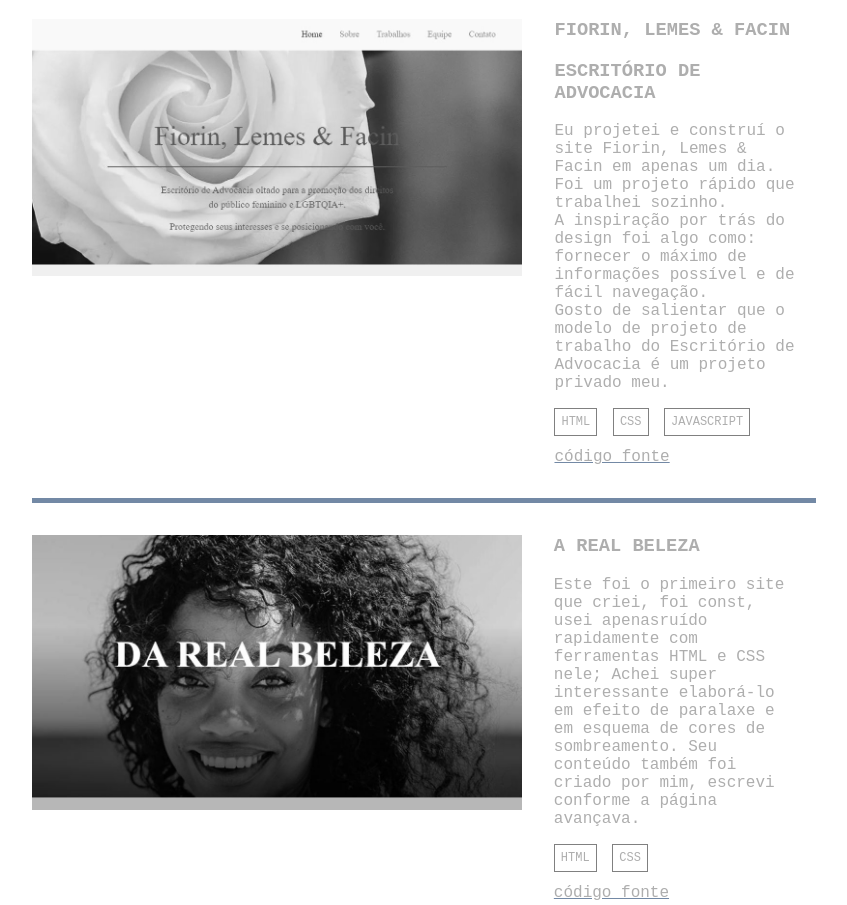
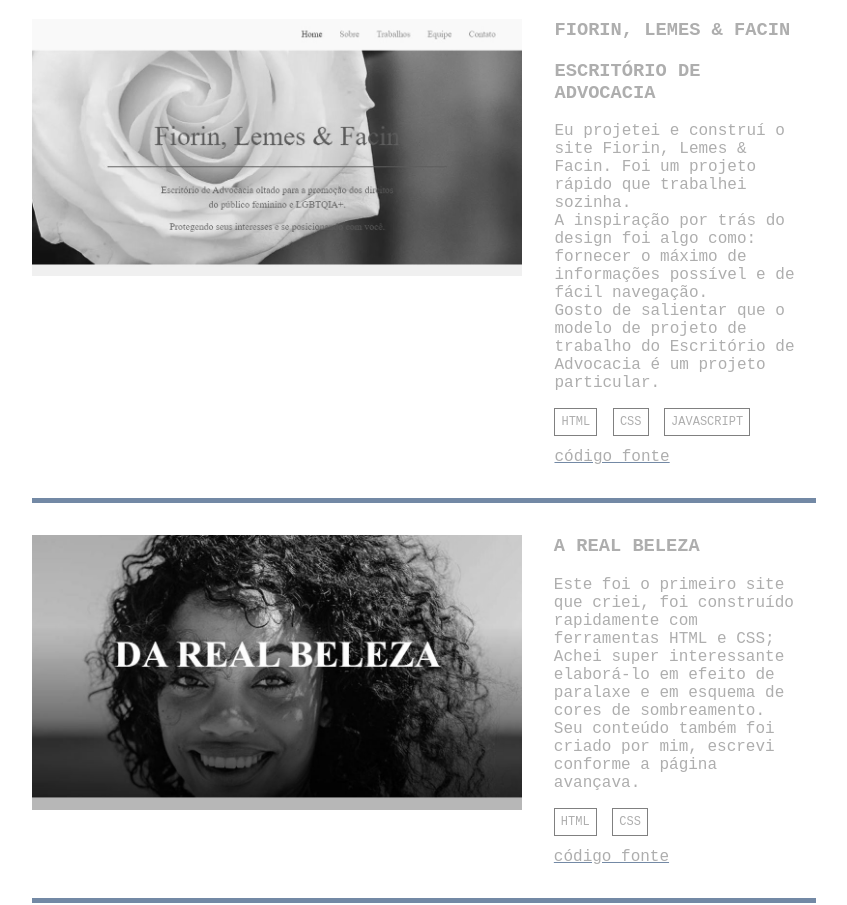
Before and after one commit to JessicaFiorinOliveira/Portfolio, a plain HTML site: page index.html in a window 1280 px wide. Shown: the part 1320-2225 px from the top of the page, without its empty margins (216-1063 px from the left). Drawn offline with Linux system fonts and the light colour scheme; files whose address does not match are found by name.

Commit message:
Update index.html

```diff
--- a/index.html
+++ b/index.html
@@ -48,8 +48,8 @@
             <h3>Fiorin, Lemes & Facin</h3>
             <h3>Escritório de Advocacia</h3>
             <p class="site-info">
-              Eu projetei e construí o site Fiorin, Lemes & Facin em apenas um dia. Foi um projeto rápido que trabalhei sozinho.<br> A inspiração por trás do design foi algo como: fornecer o máximo de informações
-              possível e de fácil navegação.<br>Gosto de salientar que o modelo de projeto de trabalho do Escritório de Advocacia é um projeto privado meu.
+              Eu projetei e construí o site Fiorin, Lemes & Facin. Foi um projeto rápido que trabalhei sozinha.<br> A inspiração por trás do design foi algo como: fornecer o máximo de informações
+              possível e de fácil navegação.<br>Gosto de salientar que o modelo de projeto de trabalho do Escritório de Advocacia é um projeto particular.
             </p>
             <ul class="site-stack">
               <li>HTML</li>
@@ -68,7 +68,7 @@
           <div class="site-text">
             <h3>A real beleza</h3>
             <p class="site-info">
-              Este foi o primeiro site que criei, foi const, usei apenasruído rapidamente com ferramentas HTML e CSS nele; Achei super interessante elaborá-lo em efeito de paralaxe e em esquema de cores de sombreamento.
+              Este foi o primeiro site que criei, foi construído rapidamente com ferramentas HTML e CSS; Achei super interessante elaborá-lo em efeito de paralaxe e em esquema de cores de sombreamento.
               Seu conteúdo também foi criado por mim, escrevi conforme a página avançava.
             </p>
             <ul class="site-stack">
@@ -123,7 +123,7 @@
             <div class="site-text">
               <h3>Proteção ao Consumidor</h3>
               <p class="site-info">
-                Este foi um site que criei utilizando uma plataforma que codifica, utilizei-a como experiência e também como teste de agilidade da farramenta, e após concluir o projeto, fiz diversas alterações no Código Fonte, a fim de testar minhas habilidades utilizando uma base já desenvolvida.
+                É um site que criei utilizando uma plataforma que codifica, utilizei-a como experiência e também como teste de agilidade da farramenta, e após concluir o projeto, fiz diversas alterações no Código Fonte, a fim de testar minhas habilidades utilizando uma base já desenvolvida.
               </p>
               <ul class="site-stack">
                 <li>HTML</li>
```
